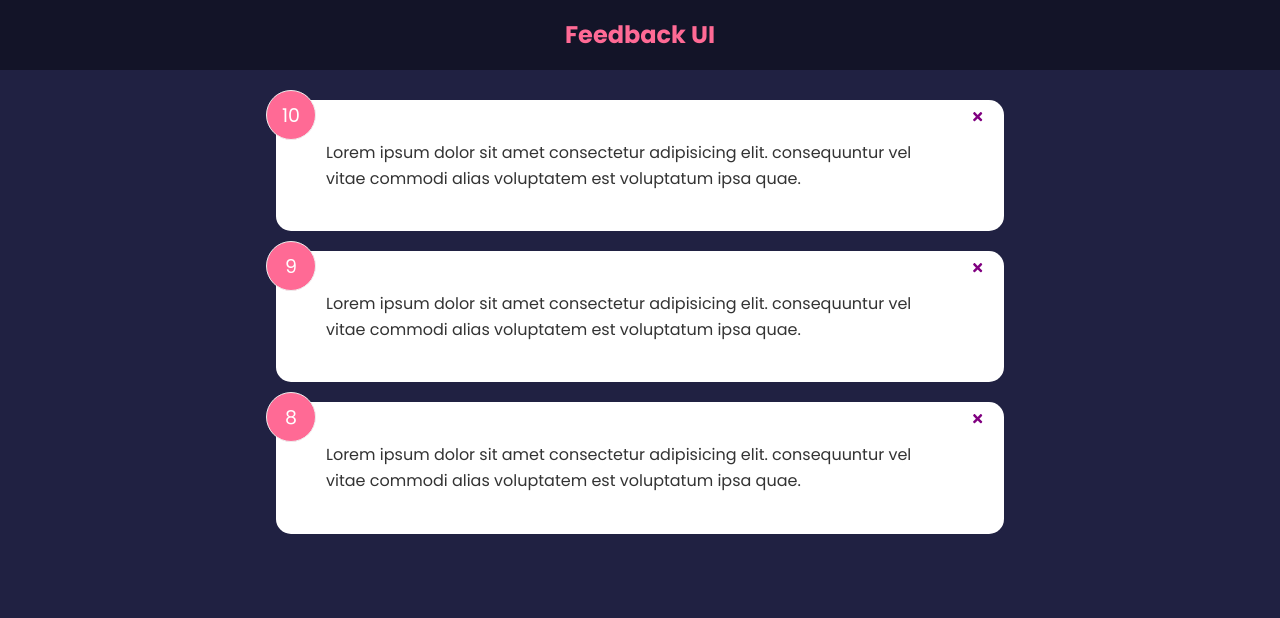
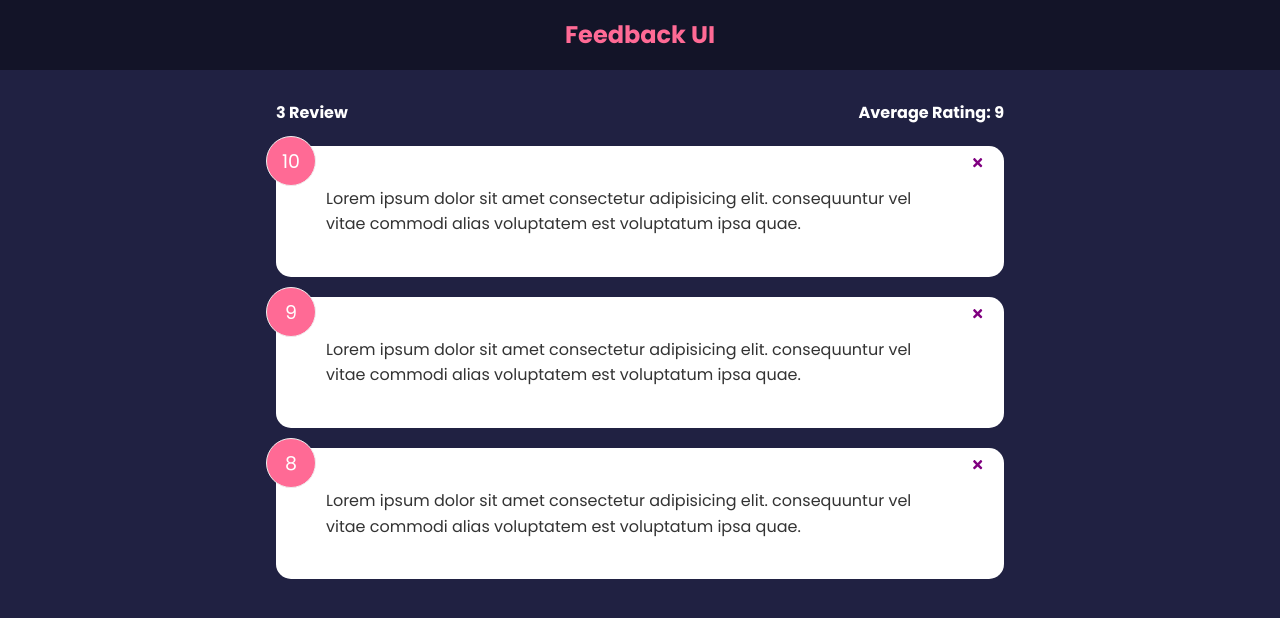
Before and after one commit to Hongjia-Liu/feedback-app, a React (Create React App) app: page / in a window 1280 px wide. Shown: the top 618 px of the page. Built offline with nearby package versions, Linux system fonts and the light colour scheme.

Commit message:
update FeedbackStats component

```diff
--- a/src/App.js
+++ b/src/App.js
@@ -2,6 +2,7 @@ import { useState } from "react";
 import Header from "./components/Header";
 import FeedbackData from './data/FeedbackData';
 import FeedbackList from './components/FeedbackList';
+import FeedbackStats from "./components/FeedbackStats";
 
 const App = () => {
 
@@ -16,6 +17,7 @@ const App = () => {
         <>
             <Header />
             <div className="container">
+                <FeedbackStats feedback={feedback} />
                 <FeedbackList feedback={feedback} handleDelete={deleteFeedback} />
             </div>
         </>
--- /dev/null
+++ b/src/components/FeedbackStats.jsx
@@ -0,0 +1,24 @@
+import PropTypes from 'prop-types'
+
+const FeedbackStats = ({ feedback }) => {
+
+    let average = feedback.reduce((acc, cur) => {
+        return acc + cur.rating
+    }, 0) / feedback.length;
+
+    average = average.toFixed(1).replace(/[.,]0$/, '');
+
+    return (
+        <div className="feedback-stats">
+            <h4>{feedback.length} Review</h4>
+            <h4>Average Rating: {isNaN(average) ? 0 : average}</h4>
+        </div>
+    )
+}
+
+FeedbackStats.propTypes = {
+    feedback: PropTypes.array.isRequired,
+}
+
+
+export default FeedbackStats
```
